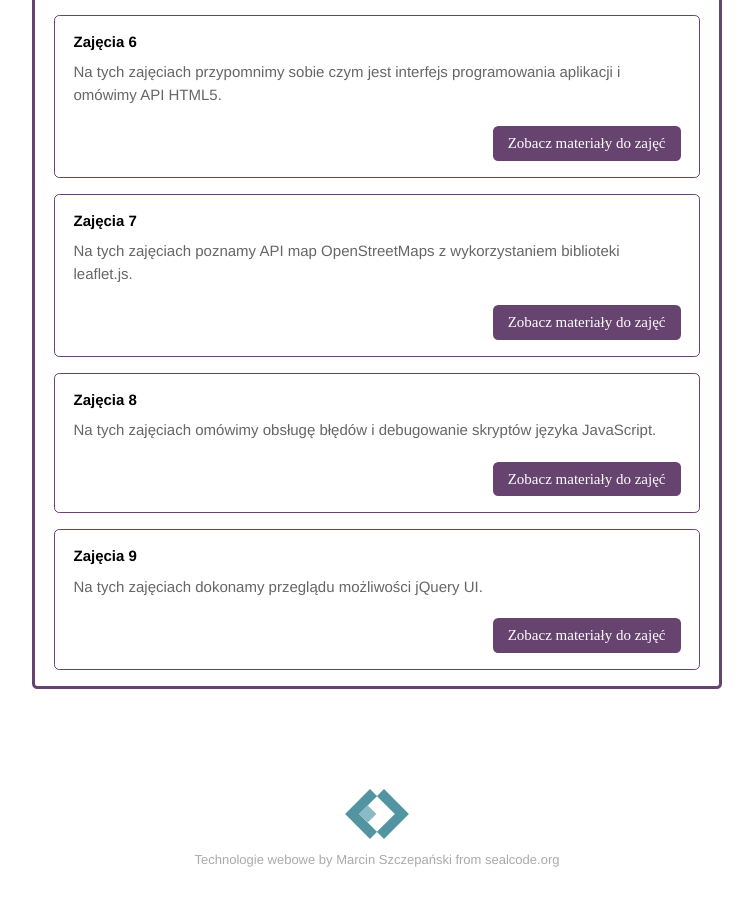
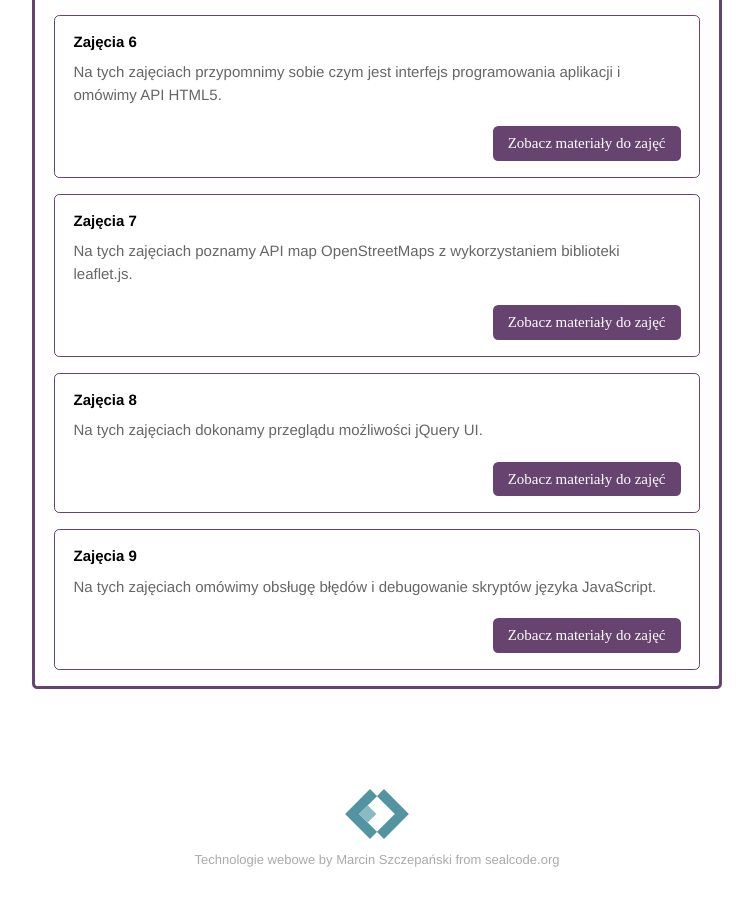
Before and after one commit to marcin-szczepanski/TWE, a Jekyll site: the page built from index.html, in a window 1280 px wide and 900 px high, scrolled down 5276 px. Shown: the whole window, without its empty margins (263-1016 px from the left). Built offline with Jekyll 4.4.1, drawn with Linux system fonts in a browser that asks for light colours; some web fonts are replaced.

Commit message:
Update index.html

```diff
--- a/index.html
+++ b/index.html
@@ -237,10 +237,10 @@
                         <a href="zajecia/2/zaj07.html" class="button-v">Zobacz materiały do&nbsp;zajęć</a>
 						<div style="clear: both;"></div>
                     </div>
-					<div class="module">
+								<div class="module">
                         <dl>
                             <dt>Zajęcia 8</dt>
-				<dd>Na tych zajęciach omówimy obsługę błędów i debugowanie skryptów języka JavaScript.</dd>
+                            <dd>Na tych zajęciach dokonamy przeglądu możliwości jQuery UI.</dd>
                         </dl>
                         <a href="zajecia/2/zaj08.html" class="button-v">Zobacz materiały do&nbsp;zajęć</a>
 						<div style="clear: both;"></div>
@@ -248,9 +248,9 @@
 					<div class="module">
                         <dl>
                             <dt>Zajęcia 9</dt>
-                            <dd>Na tych zajęciach dokonamy przeglądu możliwości jQuery UI.</dd>
+				<dd>Na tych zajęciach omówimy obsługę błędów i debugowanie skryptów języka JavaScript.</dd>
                         </dl>
-                        <a href="zajecia/2/zaj9.html" class="button-v">Zobacz materiały do&nbsp;zajęć</a>
+                        <a href="zajecia/2/zaj09.html" class="button-v">Zobacz materiały do&nbsp;zajęć</a>
 						<div style="clear: both;"></div>
                     </div>
             </section>
```
